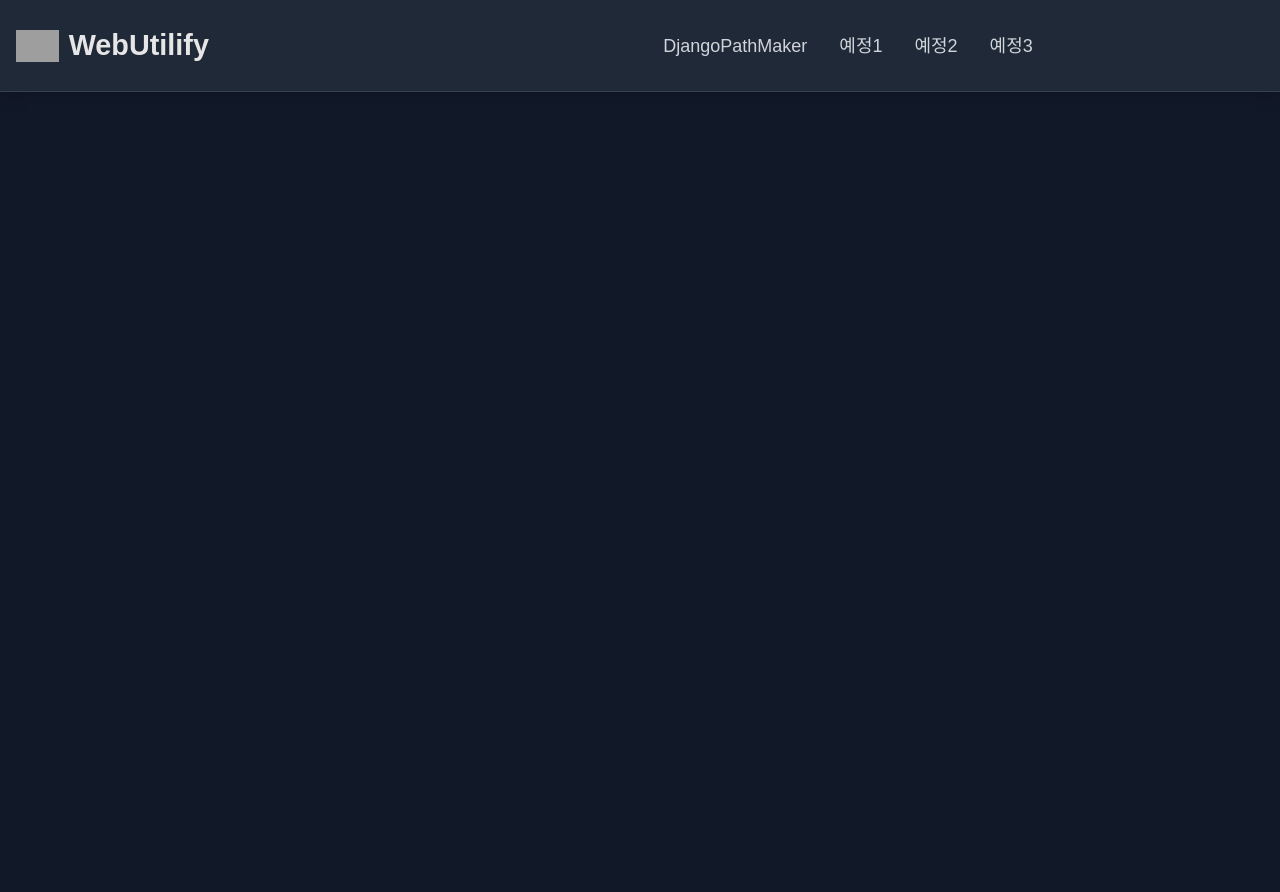
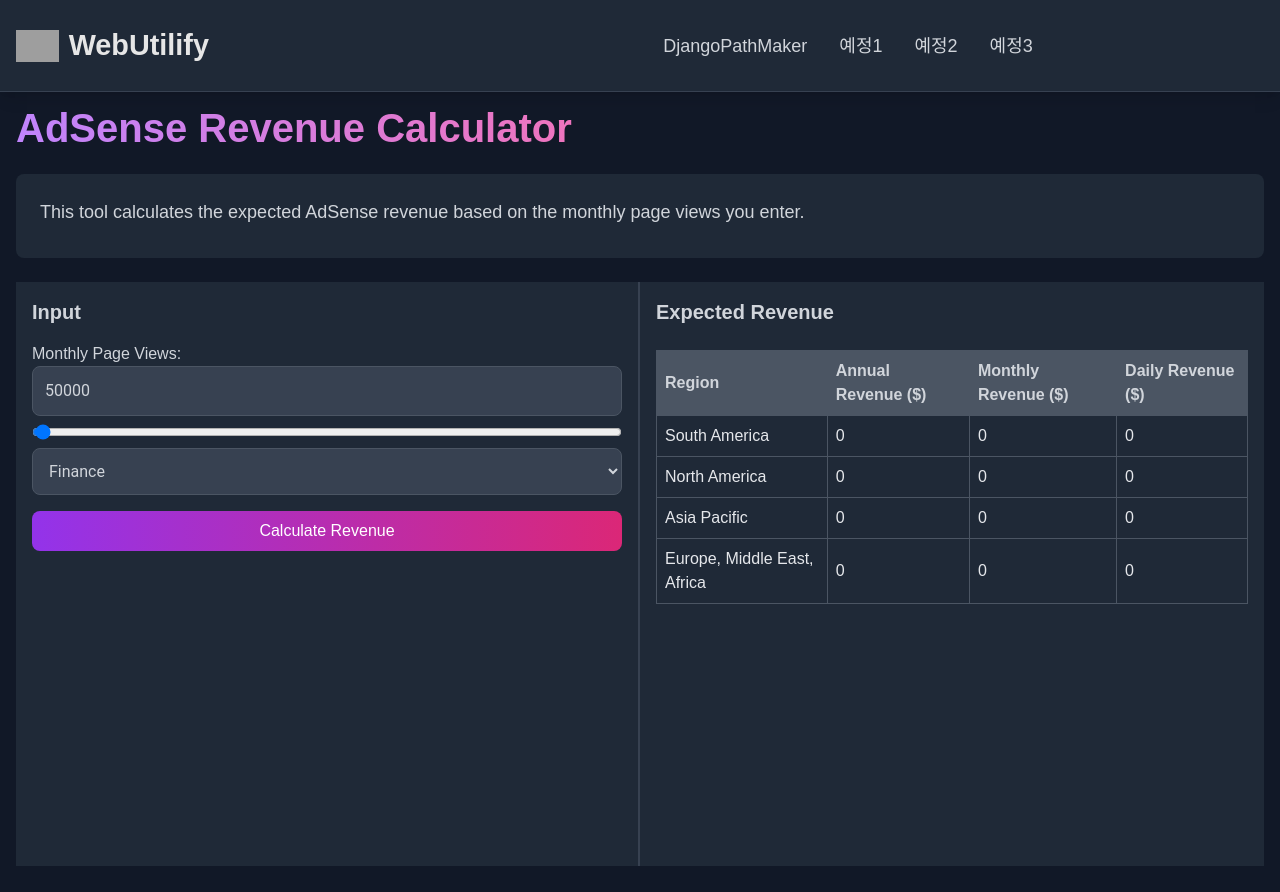
Before and after one commit to YoHaiYo/WebUtilify, a Vue app: page /AdsenceCalculator in a window 1280 px wide. Before the commit the page ends 800 px from the top, so only its background shows below. Built offline with nearby package versions, Linux system fonts and the light colour scheme; grey boxes are pictures that could not be loaded.

Commit message:
에드센스 계산기 기초 틀

```diff
--- a/index.html
+++ b/index.html
@@ -4,7 +4,7 @@
     <meta charset="UTF-8" />
     <link rel="icon" type="image/svg+xml" href="/src/assets/favicon.ico" />
     <meta name="viewport" content="width=device-width, initial-scale=1.0" />
-    <title>Vue_Tailwind_Setting</title>
+    <title>WebUtilify</title>
   </head>
   <body class="bg-gray-900">
     <div id="app"></div>
--- /dev/null
+++ b/src/pages/AdsenceCalculator.vue
@@ -0,0 +1,266 @@
+<template>
+  <div class="flex flex-col h-screen">
+    <div class="container mx-auto p-4 flex-grow">
+      <h1
+        class="text-4xl font-extrabold text-transparent bg-clip-text bg-gradient-to-r from-purple-400 via-pink-400 to-red-400 mb-4"
+        style="height: 50px"
+      >
+        AdSense Revenue Calculator
+      </h1>
+
+      <div class="bg-gray-800 p-6 rounded-lg mb-6">
+        <p class="mb-2 text-lg text-gray-300">
+          This tool calculates the expected AdSense revenue based on the monthly
+          page views you enter.
+        </p>
+      </div>
+
+      <div class="flex flex-col lg:flex-row overflow-hidden">
+        <div
+          class="left-panel bg-gray-800 border-r-2 border-gray-700 p-4 flex flex-col w-full lg:w-1/2"
+        >
+          <div class="wu-height flex justify-between items-center mb-2">
+            <h2 class="text-xl font-semibold text-gray-300 mb-2">Input</h2>
+          </div>
+
+          <label class="text-gray-300" for="pageViews"
+            >Monthly Page Views:</label
+          >
+          <input
+            id="pageViews"
+            v-model.number="monthlyPageViews"
+            type="number"
+            class="p-3 bg-gray-700 text-gray-200 border border-gray-600 rounded-lg focus:outline-none focus:ring-2 focus:ring-pink-500"
+            placeholder="Enter monthly page views"
+          />
+          <input
+            type="range"
+            min="0"
+            max="10000000"
+            v-model="monthlyPageViews"
+            class="mt-2 w-full"
+            @input="updateSlider"
+          />
+
+          <select
+            v-model="category"
+            class="mt-2 p-3 bg-gray-700 text-gray-200 border border-gray-600 rounded-lg"
+          >
+            <option>Health</option>
+            <option>Games</option>
+            <option>Science</option>
+            <option>Finance</option>
+            <option>News</option>
+            <option>Books and Literature</option>
+            <option>Beauty, Fitness</option>
+            <option>Real Estate</option>
+            <option>Judicial and Government</option>
+            <option>Business, Industry</option>
+            <option>Shopping</option>
+            <option>Sports</option>
+            <option>Food and Beverage</option>
+            <option>Pets and Animals</option>
+            <option>Travel</option>
+            <option>Arts, Entertainment</option>
+            <option>Online Communities</option>
+            <option>People, Society</option>
+            <option>Internet - Communications</option>
+            <option>Interior and Landscaping</option>
+            <option>Automobiles</option>
+            <option>Reference</option>
+            <option>Hobbies, Leisure</option>
+            <option>Employment, Education</option>
+            <option>Computers and Electronics</option>
+          </select>
+
+          <button
+            @click="calculateRevenue"
+            class="mt-4 bg-gradient-to-r from-purple-600 to-pink-600 text-white px-4 py-2 rounded-lg hover:from-purple-700 hover:to-pink-700 focus:outline-none"
+          >
+            Calculate Revenue
+          </button>
+        </div>
+
+        <div class="right-panel bg-gray-800 p-4 flex flex-col w-full lg:w-1/2">
+          <div class="wu-height flex justify-between items-center mb-2">
+            <h2 class="text-xl font-semibold text-gray-300">
+              Expected Revenue
+            </h2>
+          </div>
+          <table class="min-w-full text-left">
+            <thead>
+              <tr>
+                <th class="text-gray-300">Region</th>
+                <th class="text-gray-300">Annual Revenue ($)</th>
+                <th class="text-gray-300">Monthly Revenue ($)</th>
+                <th class="text-gray-300">Daily Revenue ($)</th>
+              </tr>
+            </thead>
+            <tbody class="text-gray-200">
+              <tr>
+                <td>South America</td>
+                <td>{{ formatCurrency(southAmericaRevenue) }}</td>
+                <td>
+                  {{ formatCurrency((southAmericaRevenue / 12).toFixed(0)) }}
+                </td>
+                <td>
+                  {{ formatCurrency((southAmericaRevenue / 365).toFixed(0)) }}
+                </td>
+              </tr>
+              <tr>
+                <td>North America</td>
+                <td>{{ formatCurrency(northAmericaRevenue) }}</td>
+                <td>
+                  {{ formatCurrency((northAmericaRevenue / 12).toFixed(0)) }}
+                </td>
+                <td>
+                  {{ formatCurrency((northAmericaRevenue / 365).toFixed(0)) }}
+                </td>
+              </tr>
+              <tr>
+                <td>Asia Pacific</td>
+                <td>{{ formatCurrency(asiaPacificRevenue) }}</td>
+                <td>
+                  {{ formatCurrency((asiaPacificRevenue / 12).toFixed(0)) }}
+                </td>
+                <td>
+                  {{ formatCurrency((asiaPacificRevenue / 365).toFixed(0)) }}
+                </td>
+              </tr>
+              <tr>
+                <td>Europe, Middle East, Africa</td>
+                <td>{{ formatCurrency(emeaRevenue) }}</td>
+                <td>{{ formatCurrency((emeaRevenue / 12).toFixed(0)) }}</td>
+                <td>{{ formatCurrency((emeaRevenue / 365).toFixed(0)) }}</td>
+              </tr>
+            </tbody>
+          </table>
+        </div>
+      </div>
+    </div>
+  </div>
+</template>
+
+<script setup>
+import { ref } from "vue";
+
+const monthlyPageViews = ref(50000); // Fixed value
+const category = ref("Finance");
+
+const revenueRates = {
+  Health: 0.00387,
+  Games: 0.005,
+  Science: 0.004,
+  Finance: 0.0174,
+  News: 0.006,
+  "Books and Literature": 0.0045,
+  "Beauty, Fitness": 0.0055,
+  "Real Estate": 0.0065,
+  "Judicial and Government": 0.003,
+  "Business, Industry": 0.007,
+  Shopping: 0.008,
+  Sports: 0.0045,
+  "Food and Beverage": 0.0055,
+  "Pets and Animals": 0.0035,
+  Travel: 0.006,
+  "Arts, Entertainment": 0.0045,
+  "Online Communities": 0.0038,
+  "People, Society": 0.004,
+  "Internet - Communications": 0.0039,
+  "Interior and Landscaping": 0.0042,
+  Automobiles: 0.0052,
+  Reference: 0.0033,
+  "Hobbies, Leisure": 0.0038,
+  "Employment, Education": 0.004,
+  "Computers and Electronics": 0.0061,
+};
+
+// Define revenue variables
+const southAmericaRevenue = ref(0);
+const northAmericaRevenue = ref(0);
+const asiaPacificRevenue = ref(0);
+const emeaRevenue = ref(0);
+
+const calculateRevenue = () => {
+  const annualViews = monthlyPageViews.value * 12;
+
+  // Calculate annual revenue for each region
+  southAmericaRevenue.value = (
+    annualViews *
+    revenueRates[category.value] *
+    0.00387
+  ).toFixed(0);
+  northAmericaRevenue.value = (
+    annualViews *
+    revenueRates[category.value] *
+    0.0174
+  ).toFixed(0);
+  asiaPacificRevenue.value = (
+    annualViews *
+    revenueRates[category.value] *
+    0.01577
+  ).toFixed(0);
+  emeaRevenue.value = (
+    annualViews *
+    revenueRates[category.value] *
+    0.00534
+  ).toFixed(0);
+};
+
+const formatCurrency = (value) => {
+  return Number(value).toLocaleString(); // Add commas for thousands
+};
+
+const updateSlider = () => {
+  // Slider update logic (if needed)
+};
+</script>
+
+<style scoped>
+.left-panel,
+.right-panel {
+  height: calc(80vh - 56px);
+}
+
+input[type="number"],
+select {
+  font-family: "Roboto", sans-serif; /* Elegant font */
+  font-size: 1rem;
+  line-height: 1.5;
+}
+
+/* Stylish title */
+h1 {
+  font-size: 2.5rem;
+  font-weight: 800;
+}
+
+/* General style adjustments */
+button {
+  transition: background-color 0.3s ease;
+}
+
+/* Dark theme styles */
+input[type="number"],
+select {
+  background-color: #374151; /* Dark background */
+  color: #d1d5db; /* Light text */
+}
+input[type="range"] {
+  background-color: #374151; /* Dark background */
+}
+table {
+  width: 100%;
+  margin-top: 1rem;
+  border-collapse: collapse;
+}
+th,
+td {
+  border: 1px solid #4b5563;
+  padding: 0.5rem;
+  text-align: left;
+}
+th {
+  background-color: #4b5563;
+}
+</style>
--- a/src/router/index.js
+++ b/src/router/index.js
@@ -1,6 +1,7 @@
 import { createRouter, createWebHistory } from "vue-router";
 import Home from "../pages/Home.vue";
 import DjangoPathMaker from "../pages/DjangoPathMaker.vue";
+import AdsenceCalculator from "../pages/AdsenceCalculator.vue";
 
 const routes = [
   {
@@ -13,6 +14,11 @@ const routes = [
     name: "DjangoPathMaker",
     component: DjangoPathMaker,
   },
+  {
+    path: "/AdsenceCalculator",
+    name: "AdsenceCalculator",
+    component: AdsenceCalculator,
+  },
 ];
 
 const router = createRouter({
```
